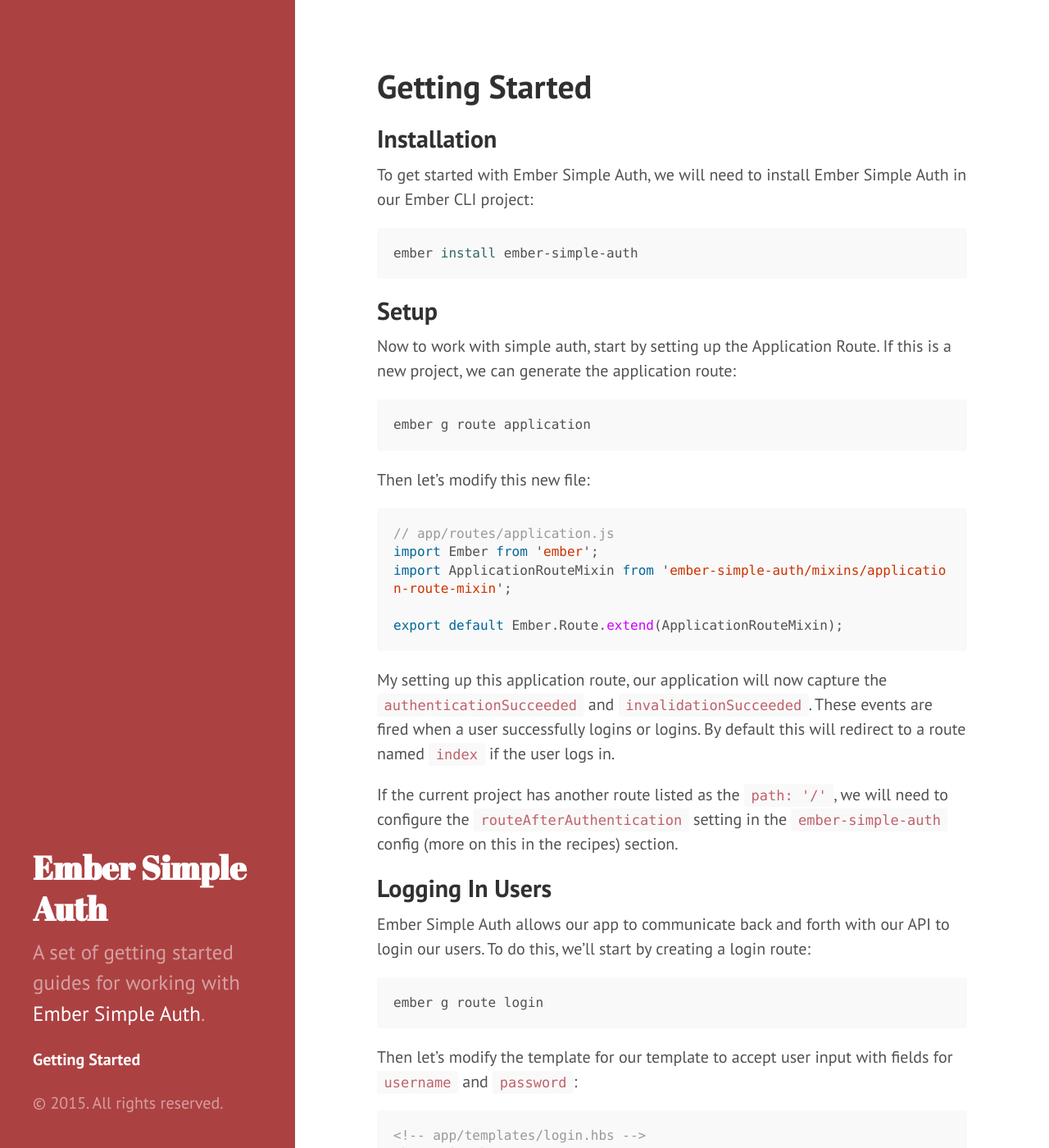
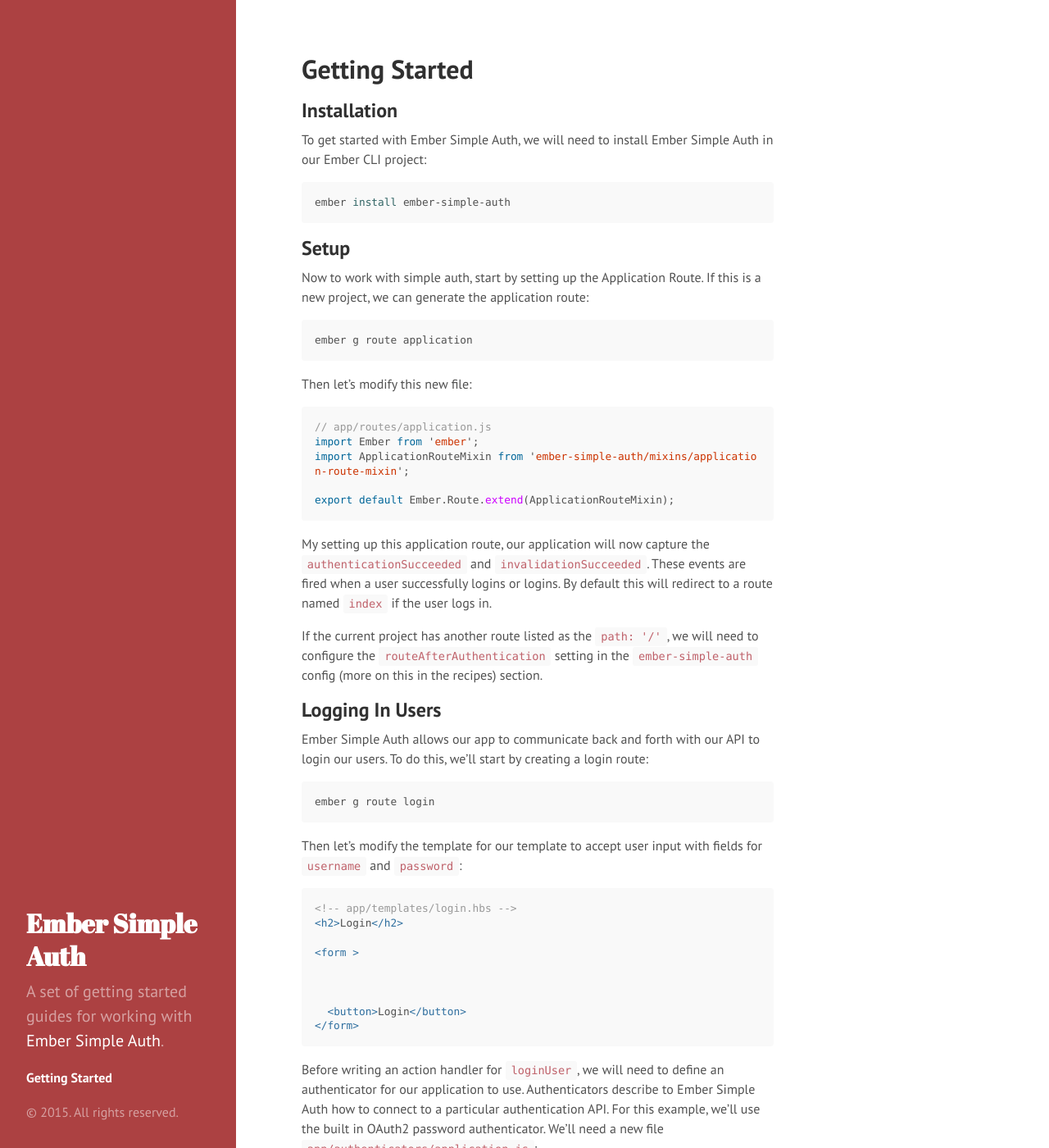
Before and after one commit to rtablada/simple-auth-guide, a Jekyll site: the page built from index.md, in a window 1280 px wide and 1400 px high. Shown: the whole window at 82% size. Built offline with Jekyll 4.4.1, drawn with Linux system fonts in a browser that asks for light colours; Markdown is read by kramdown in place of the engine named in the settings.

Commit message:
Update font sizes

```diff
--- a/public/css/hyde.css
+++ b/public/css/hyde.css
@@ -37,11 +37,6 @@
 @media (min-width: 48em) {
   html {
     font-size: 16px;
-  }
-}
-@media (min-width: 58em) {
-  html {
-    font-size: 20px;
   }
 }
 
```
